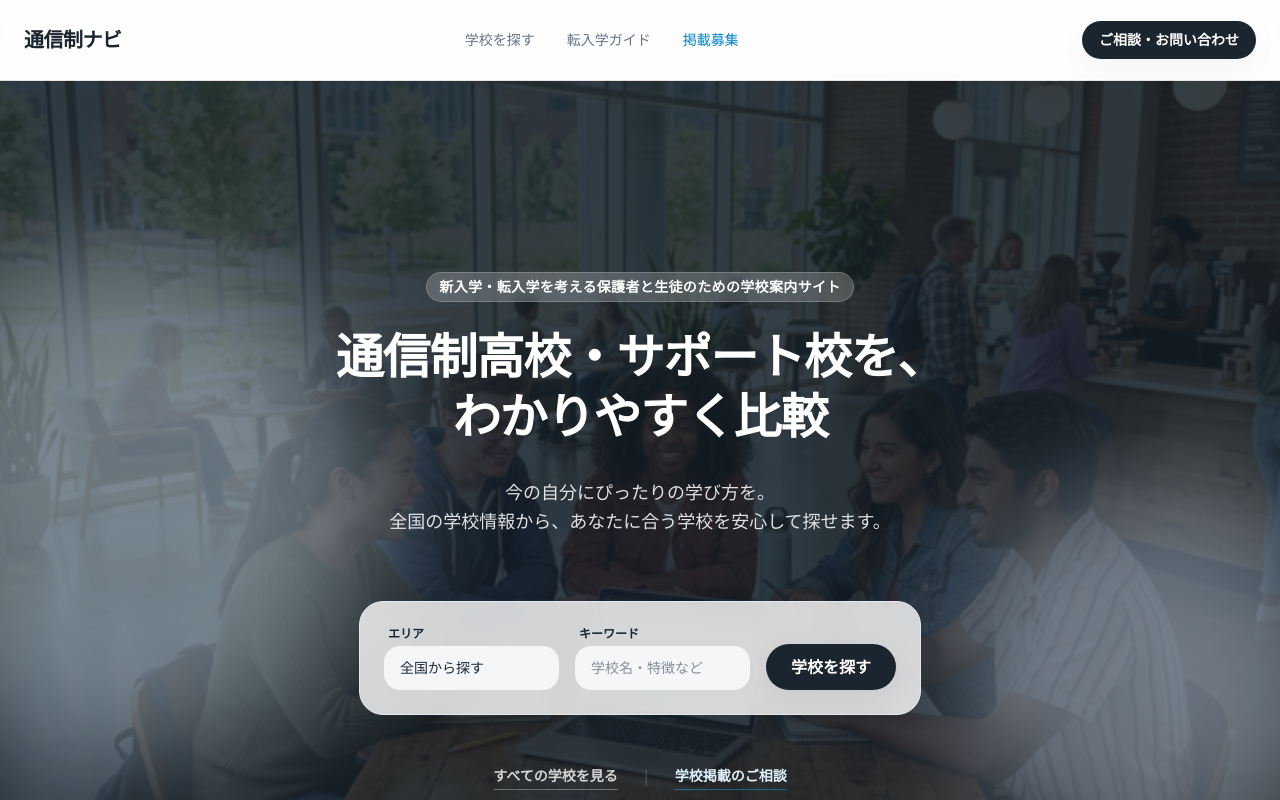
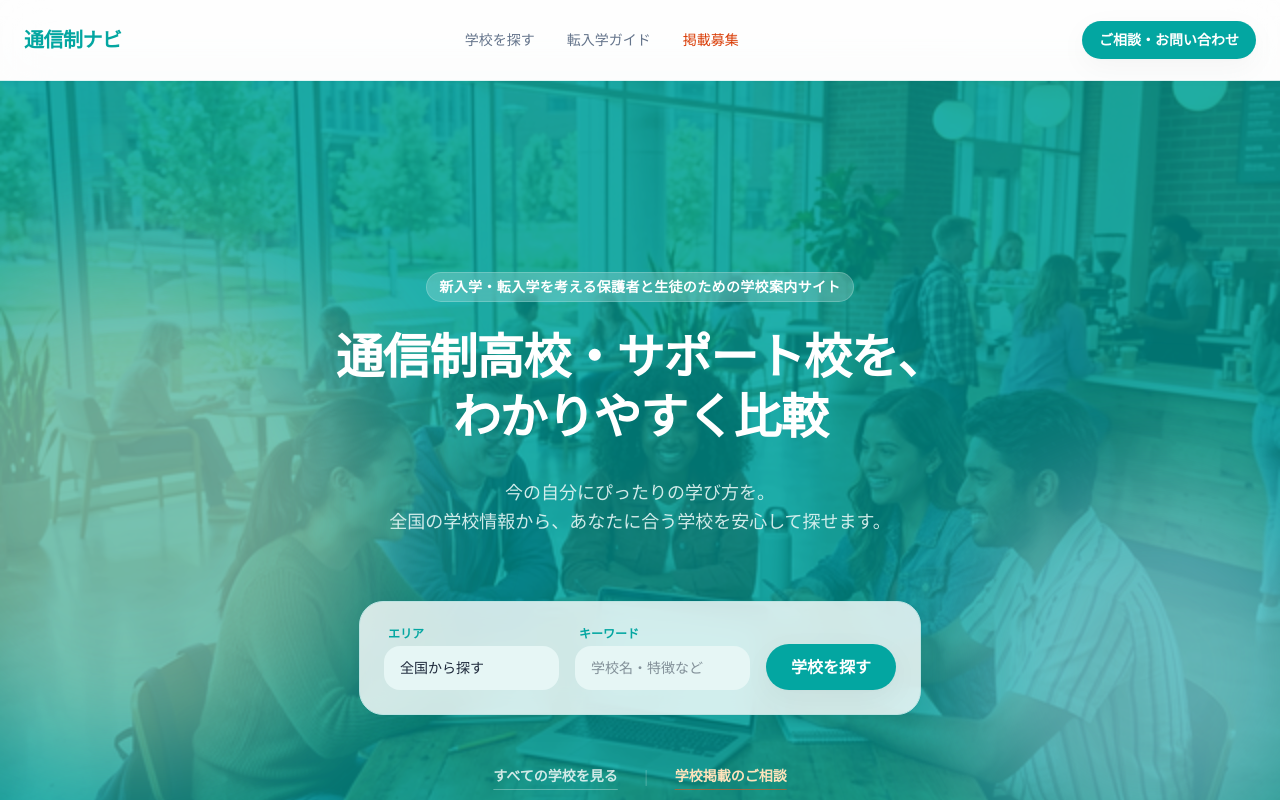
Before and after one commit to SocialBoost1201/school-portal-mvp, a Next.js app: page / in a window 1280 px wide. Shown: the top 800 px of the page. Built offline with nearby package versions, Linux system fonts and the light colour scheme.

Commit message:
feat(design): apply teal and orange color scheme based on user preference

```diff
--- a/src/app/globals.css
+++ b/src/app/globals.css
@@ -2,15 +2,16 @@
 @config "../../tailwind.config.ts";
 
 @theme {
-  --color-primary-50: #f4f6f8;
-  --color-primary-100: #e3e8ef;
-  --color-primary-500: #3b5998;
-  --color-primary-700: #2c3e50;
-  --color-primary-900: #1a252f;
+  --color-primary-50: #e6f6f5;
+  --color-primary-100: #bce3e2;
+  --color-primary-500: #04b8b3;
+  --color-primary-700: #038a86;
+  --color-primary-900: #03A6A1;
 
-  --color-accent-100: #e0f2fe;
-  --color-accent-500: #0ea5e9;
-  --color-accent-600: #0284c7;
+  --color-accent-100: #FFE3BB;
+  --color-accent-400: #FFA673;
+  --color-accent-500: #FF4F0F;
+  --color-accent-600: #d93d07;
 
   --color-bg-base: #fafafa;
   --color-bg-surface: #ffffff;
--- a/tailwind.config.ts
+++ b/tailwind.config.ts
@@ -10,24 +10,25 @@ const config: Config = {
     extend: {
       colors: {
         primary: {
-          50: '#f4f6f8',
-          100: '#e3e8ef',
-          500: '#3b5998',
-          700: '#2c3e50',
-          900: '#1a252f',
+          50: '#e6f6f5',
+          100: '#bce3e2',
+          500: '#04b8b3',
+          700: '#038a86',
+          900: '#03A6A1',
         },
         accent: {
-          100: '#e0f2fe',
-          500: '#0ea5e9',
-          600: '#0284c7',
+          100: '#FFE3BB',
+          400: '#FFA673',
+          500: '#FF4F0F',
+          600: '#d93d07',
         },
         bg: {
-          base: '#fafafa',
+          base: '#fbfdfd',
           surface: '#ffffff',
         },
         text: {
-          main: '#1e293b',
-          muted: '#64748b',
+          main: '#013130',
+          muted: '#025250',
         }
       },
       spacing: {
```
